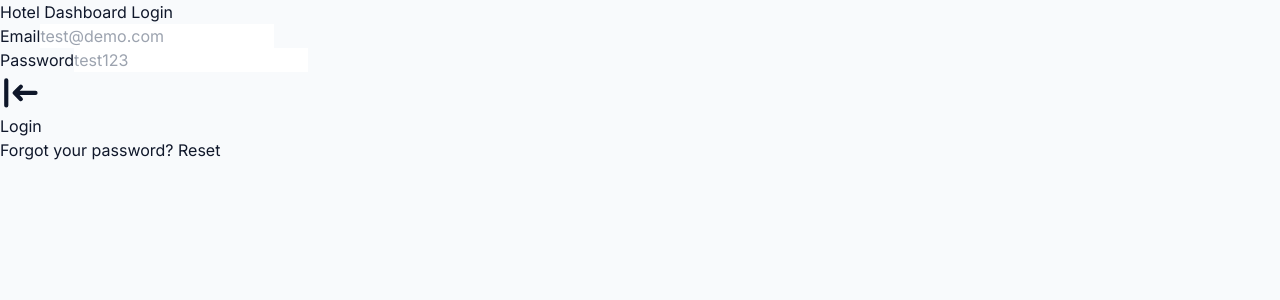
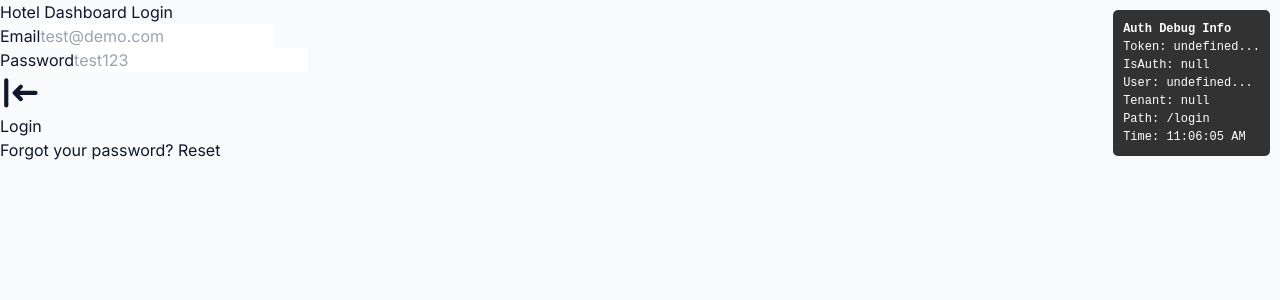
Before and after one commit to Andy241003/db_cafe, a React (Vite) app in the folder backend-htlink/frontend/: page /login in a window 1280 px wide. Shown: the top 300 px of the page. Built offline with nearby package versions, Linux system fonts and the light colour scheme.

Commit message:
Ultimate auth fix: direct localStorage polling, multiple redirect attempts, debug component

```diff
--- a/backend-htlink/frontend/src/App.tsx
+++ b/backend-htlink/frontend/src/App.tsx
@@ -1,29 +1,73 @@
 // src/App.tsx
-import React from 'react';
+import { useState, useEffect } from 'react';
 import { BrowserRouter as Router, Routes, Route, Navigate } from 'react-router-dom';
 import MainLayout from './layouts/MainLayout';
 import Login from './pages/Login';
-import { useAuth } from './hooks/useAuth';
+import AuthDebugger from './components/AuthDebugger';
 
 function App() {
-  const { isAuthenticated } = useAuth();
-  console.log('🔧 App.tsx isAuthenticated:', isAuthenticated);
+  // Direct localStorage check, bypass useAuth hook
+  const [isAuthenticated, setIsAuthenticated] = useState(() => {
+    const token = localStorage.getItem('access_token');
+    const isAuth = localStorage.getItem('isAuthenticated') === 'true';
+    const result = !!(token && isAuth);
+    console.log('🔧 App.tsx initial auth check:', { token: !!token, isAuth, result });
+    return result;
+  });
 
-  // Debug: Check localStorage on every render
-  React.useEffect(() => {
-    const token = localStorage.getItem('access_token');
-    const isAuth = localStorage.getItem('isAuthenticated');
-    console.log('🔧 App.tsx useEffect - localStorage check:', {
-      hasToken: !!token,
-      isAuth,
-      hookState: isAuthenticated,
-      pathname: window.location.pathname
-    });
-  });
+  // Poll localStorage every 500ms for changes
+  useEffect(() => {
+    const checkAuth = () => {
+      const token = localStorage.getItem('access_token');
+      const isAuth = localStorage.getItem('isAuthenticated') === 'true';
+      const newState = !!(token && isAuth);
+
+      if (newState !== isAuthenticated) {
+        console.log('🔧 App.tsx auth state changed:', {
+          from: isAuthenticated,
+          to: newState,
+          token: !!token,
+          isAuth,
+          pathname: window.location.pathname
+        });
+        setIsAuthenticated(newState);
+      }
+    };
+
+    // Check immediately
+    checkAuth();
+
+    // Poll every 500ms
+    const interval = setInterval(checkAuth, 500);
+
+    // Also listen for storage events
+    const handleStorageChange = () => {
+      console.log('🔧 App.tsx storage event triggered');
+      checkAuth();
+    };
+
+    // Listen for custom auth events
+    const handleAuthChange = () => {
+      console.log('🔧 App.tsx authStateChanged event triggered');
+      checkAuth();
+    };
+
+    window.addEventListener('storage', handleStorageChange);
+    window.addEventListener('authStateChanged', handleAuthChange);
+
+    return () => {
+      clearInterval(interval);
+      window.removeEventListener('storage', handleStorageChange);
+      window.removeEventListener('authStateChanged', handleAuthChange);
+    };
+  }, [isAuthenticated]);
+
+  console.log('🔧 App.tsx render - isAuthenticated:', isAuthenticated, 'pathname:', window.location.pathname);
 
   return (
     <Router>
       <div className="App">
+        <AuthDebugger />
         <Routes>
           <Route path="/login" element={<Login />} />
           <Route
--- /dev/null
+++ b/backend-htlink/frontend/src/components/AuthDebugger.tsx
@@ -0,0 +1,60 @@
+// AuthDebugger.tsx - Component to debug authentication state
+import { useEffect, useState } from 'react';
+
+const AuthDebugger = () => {
+  const [debugInfo, setDebugInfo] = useState({
+    token: '',
+    isAuthenticated: '',
+    currentUser: '',
+    tenantCode: '',
+    pathname: '',
+    timestamp: ''
+  });
+
+  useEffect(() => {
+    const updateDebugInfo = () => {
+      setDebugInfo({
+        token: localStorage.getItem('access_token')?.substring(0, 20) + '...' || 'null',
+        isAuthenticated: localStorage.getItem('isAuthenticated') || 'null',
+        currentUser: localStorage.getItem('currentUser')?.substring(0, 50) + '...' || 'null',
+        tenantCode: localStorage.getItem('tenant_code') || 'null',
+        pathname: window.location.pathname,
+        timestamp: new Date().toLocaleTimeString()
+      });
+    };
+
+    // Initial check
+    updateDebugInfo();
+
+    // Update every second
+    const interval = setInterval(updateDebugInfo, 1000);
+
+    return () => clearInterval(interval);
+  }, []);
+
+  return (
+    <div style={{
+      position: 'fixed',
+      top: '10px',
+      right: '10px',
+      background: 'rgba(0,0,0,0.8)',
+      color: 'white',
+      padding: '10px',
+      borderRadius: '5px',
+      fontSize: '12px',
+      fontFamily: 'monospace',
+      zIndex: 9999,
+      maxWidth: '300px'
+    }}>
+      <div><strong>Auth Debug Info</strong></div>
+      <div>Token: {debugInfo.token}</div>
+      <div>IsAuth: {debugInfo.isAuthenticated}</div>
+      <div>User: {debugInfo.currentUser}</div>
+      <div>Tenant: {debugInfo.tenantCode}</div>
+      <div>Path: {debugInfo.pathname}</div>
+      <div>Time: {debugInfo.timestamp}</div>
+    </div>
+  );
+};
+
+export default AuthDebugger;
--- a/backend-htlink/frontend/src/pages/Login.tsx
+++ b/backend-htlink/frontend/src/pages/Login.tsx
@@ -85,11 +85,27 @@ const Login: React.FC = () => {
       // Step 4: Trigger auth state change using useAuth hook
       login(); // This will set isAuthenticated state and dispatch event
 
-      // Step 5: Force page refresh immediately to ensure clean state
-      console.log('🔄 Login successful, forcing page refresh to load dashboard...');
+      // Step 5: Multiple redirect attempts to ensure it works
+      console.log('🔄 Login successful, attempting redirect...');
 
-      // Always use full page refresh for production to avoid state sync issues
+      // Method 1: Immediate redirect
       window.location.href = '/';
+
+      // Method 2: Fallback after 100ms
+      setTimeout(() => {
+        if (window.location.pathname === '/login') {
+          console.log('🔄 First redirect failed, trying again...');
+          window.location.replace('/');
+        }
+      }, 100);
+
+      // Method 3: Force refresh if still on login page after 1 second
+      setTimeout(() => {
+        if (window.location.pathname === '/login') {
+          console.log('🔄 All redirects failed, forcing full page refresh...');
+          window.location.reload();
+        }
+      }, 1000);
 
     } catch (err: any) {
       console.error('Login failed:', err);
```
